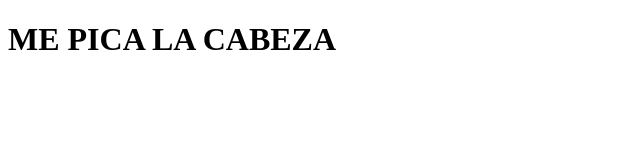
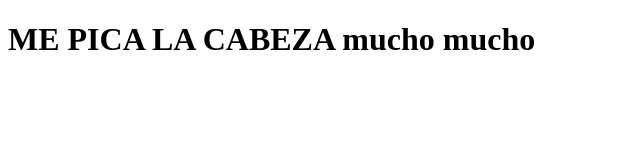
Before and after one commit to Ka1ZenGuy/Prueba, a plain HTML site: page Index.html in a window 1280 px wide. Shown: the whole page, without its empty margins (0-640 px from the left). Drawn offline with Linux system fonts and the light colour scheme.

Commit message:
actualizacion 2

```diff
--- a/Index.html
+++ b/Index.html
@@ -7,7 +7,7 @@
     <title>Document</title>
 </head>
 <body>
-    <h1>ME PICA LA CABEZA
+    <h1>ME PICA LA CABEZA mucho mucho
 
     </h1>
 </body>
```
